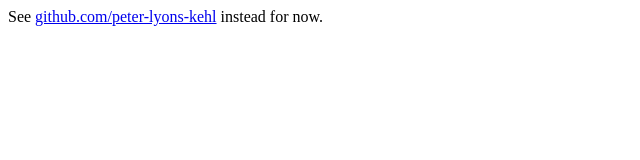
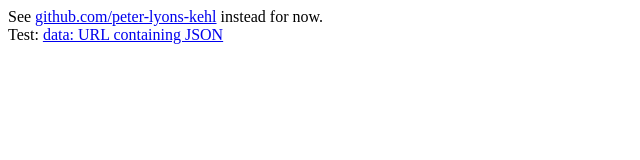
Before and after one commit to peter-lyons-kehl/peter-lyons-kehl.github.io, a plain HTML site: page index.html in a window 1280 px wide. Shown: the whole page, without its empty margins (0-640 px from the left). Drawn offline with Linux system fonts and the light colour scheme.

Commit message:
Testing data: URL containing JSON

```diff
--- a/index.html
+++ b/index.html
@@ -6,4 +6,6 @@
 </head>
 <body>
     See <a href="https://github.com/peter-lyons-kehl">github.com/peter-lyons-kehl</a> instead for now.
+    <br/>
+    Test: <a href="data:application/json;,%7B%22_%22%3A%22Hello%20world.%22%7D">data: URL containing JSON</a>
 </body>
```
